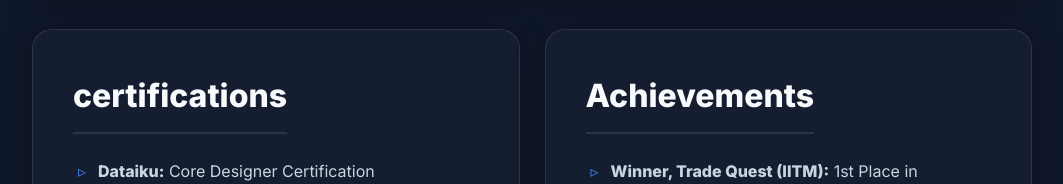
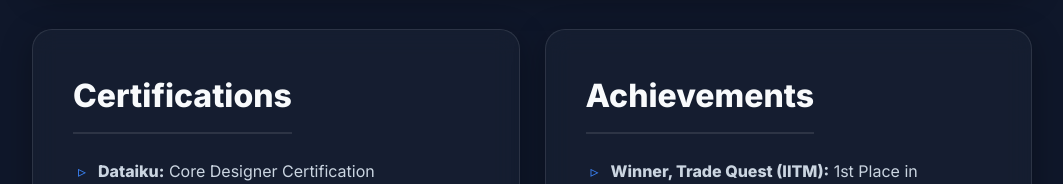
Before and after one commit to SanketxMishra/Portfolio-Website, a React (Vite) app: page / in a window 1280 px wide. Shown: the part 1953-2137 px from the top of the page, without its empty margins (108-1171 px from the left). Built offline with nearby package versions, Linux system fonts and the light colour scheme.

Commit message:
Capitalize 'certifications' heading

```diff
--- a/src/App.jsx
+++ b/src/App.jsx
@@ -265,7 +265,7 @@ function App() {
 
           <div className="two-column-layout">
             <section id="certifications" className="section-card glass-card fade-in">
-              <h2>certifications</h2>
+              <h2>Certifications</h2>
               <ul className="simple-list">
                 <li><strong>Dataiku:</strong> Core Designer Certification</li>
                 <li><strong>Dataiku:</strong> Core Developer Certification</li>
```
